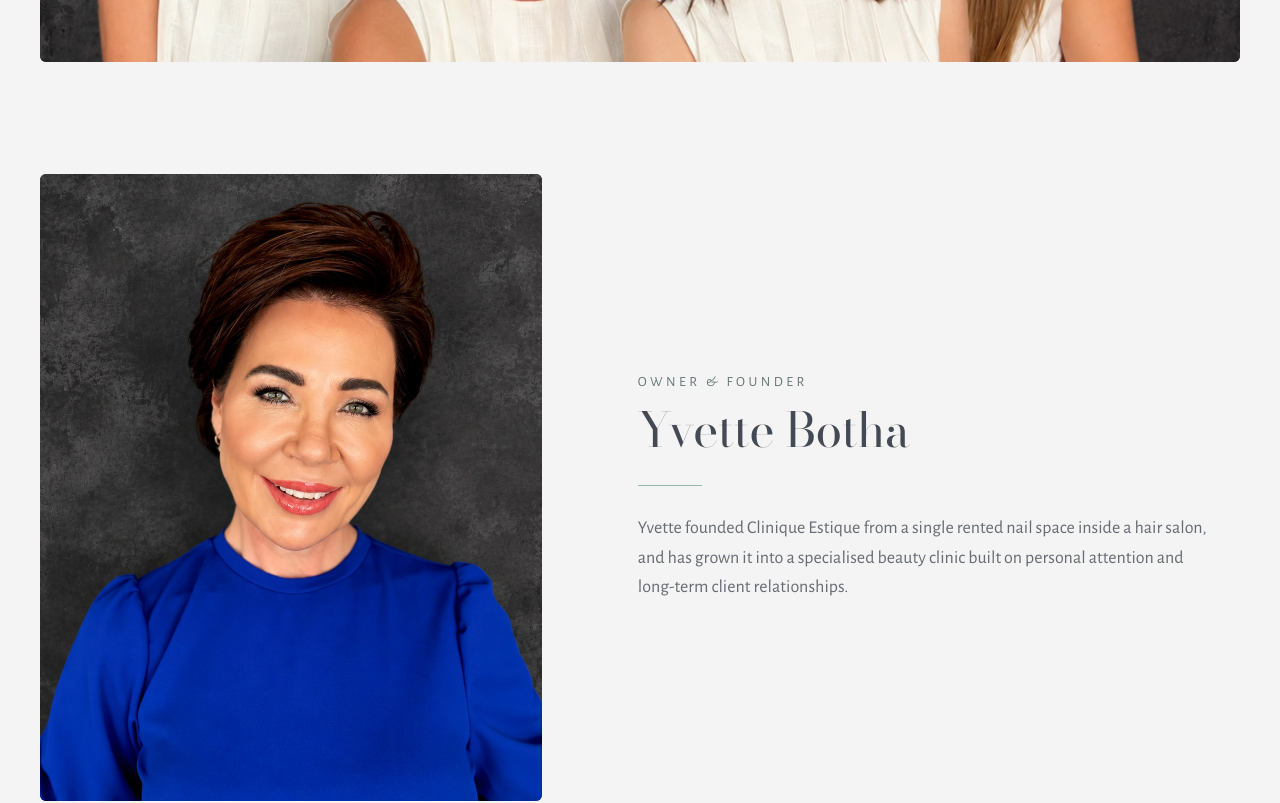
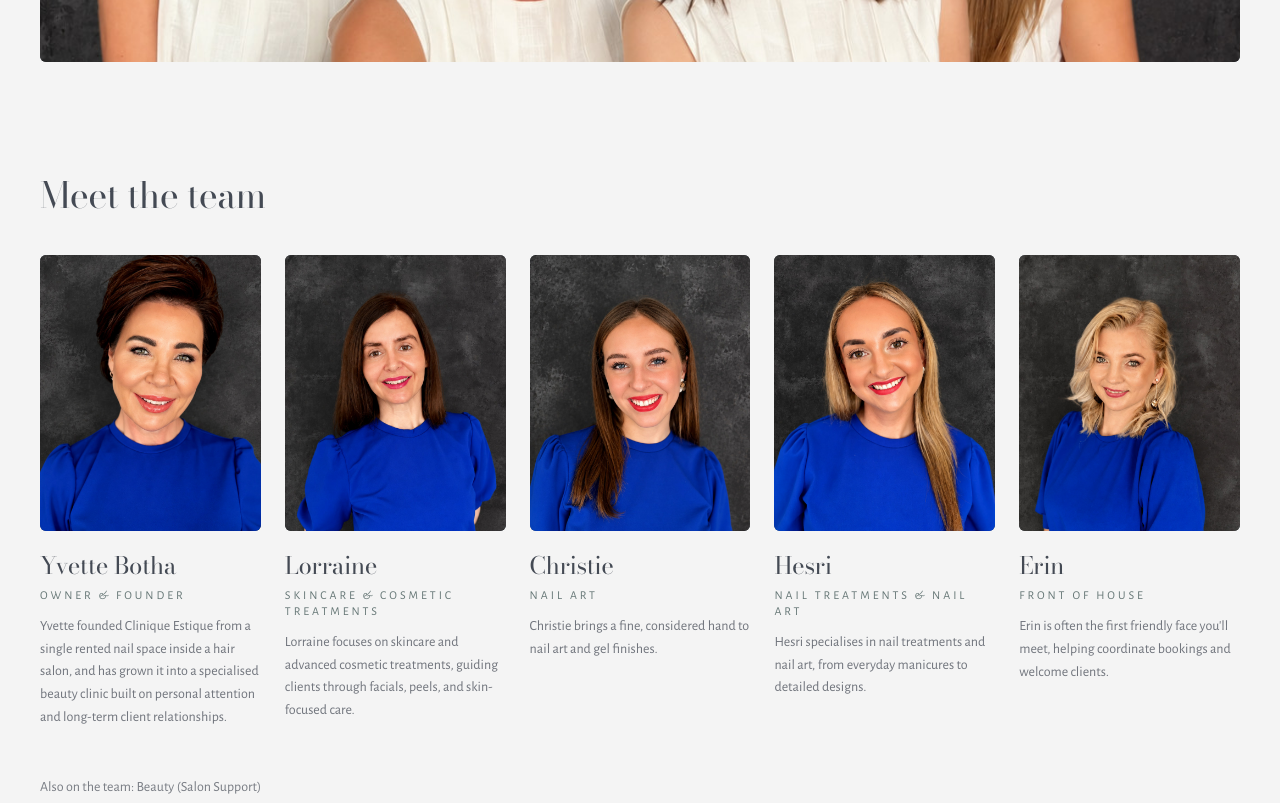
Before and after one commit to mienke680-star/Cliniqueestique, a Next.js app: page /team in a window 1280 px wide. Shown: the part 1040-1843 px from the top of the page. Built offline with nearby package versions, Linux system fonts and the light colour scheme.

Commit message:
Show Yvette at the same card size as the rest of the team
Co-Authored-By: Claude Opus 5.5 <noreply@anthropic.com>
Claude-Session: https://claude.ai/code/session_017LBW1nBkNMQ2Qe2PRwiMKv

```diff
--- a/app/team/page.tsx
+++ b/app/team/page.tsx
@@ -14,9 +14,9 @@ export const metadata: Metadata = {
 };
 
 export default function TeamPage() {
-  const [founder, ...rest] = team;
-  const pictured = rest.filter((m) => teamPortraits[m.name]);
-  const others = rest.filter((m) => !teamPortraits[m.name]);
+  // Founder first, then the team, all at the same card size
+  const pictured = team.filter((m) => teamPortraits[m.name]);
+  const others = team.filter((m) => !teamPortraits[m.name]);
 
   return (
     <div className="pb-24 md:pb-32">
@@ -51,51 +51,18 @@ export default function TeamPage() {
         </Reveal>
       </section>
 
-      {/* Founder feature */}
-      {founder && (
-        <section className="container-x mt-20 grid items-center gap-10 md:mt-28 md:grid-cols-[minmax(0,5fr)_minmax(0,6fr)] md:gap-16 lg:gap-24">
-          <Reveal>
-            <div className="relative mx-auto aspect-[4/5] w-full max-w-md overflow-hidden rounded-md bg-charcoal md:max-w-none">
-              {teamPortraits[founder.name] && (
-                <Image
-                  src={teamPortraits[founder.name]}
-                  alt={`Portrait of ${founder.name}, ${founder.role}`}
-                  fill
-                  placeholder="blur"
-                  sizes="(min-width: 768px) 42vw, 90vw"
-                  className="object-cover"
-                  style={{ transform: "scale(1.15)", transformOrigin: teamPortraitFocus[founder.name] }}
-                />
-              )}
-            </div>
-          </Reveal>
-          <Reveal delay={0.1}>
-            <div className="max-w-xl">
-              <p className="font-label text-sm uppercase tracking-widest2 text-sage-deep">
-                {founder.role}
-              </p>
-              <h2 className="mt-3 font-display text-4xl leading-tight text-charcoal md:text-5xl">
-                {founder.name}
-              </h2>
-              <span aria-hidden className="mt-7 block h-px w-16 bg-seafoam" />
-              <p className="mt-7 font-body text-lg leading-relaxed text-charcoal/80">{founder.bio}</p>
-            </div>
-          </Reveal>
-        </section>
-      )}
-
-      {/* Team: 4 across on desktop, 2 on tablet, portrait-beside-text rows on phones */}
-      <section className="container-x mt-24 md:mt-32">
+      {/* Team: 5 across on wide screens, 3 on laptops, 2 on tablets, portrait-beside-text rows on phones */}
+      <section className="container-x mt-20 md:mt-28">
         <Reveal>
           <h2 className="font-display text-3xl leading-tight text-charcoal md:text-4xl">
             Meet the team
           </h2>
         </Reveal>
 
-        <ul className="mt-10 grid gap-8 sm:grid-cols-2 sm:gap-x-6 sm:gap-y-14 lg:grid-cols-4 lg:gap-x-8">
+        <ul className="mt-10 grid gap-8 sm:grid-cols-2 sm:gap-x-6 sm:gap-y-14 lg:grid-cols-3 lg:gap-x-8 xl:grid-cols-5 xl:gap-x-6">
           {pictured.map((member, i) => (
             <li key={member.name}>
-              <Reveal delay={(i % 4) * 0.07}>
+              <Reveal delay={(i % 5) * 0.07}>
                 <article className="grid grid-cols-[38%_1fr] items-start gap-5 sm:block">
                   <div className="relative aspect-[4/5] w-full overflow-hidden rounded-md bg-charcoal">
                     <Image
@@ -103,7 +70,7 @@ export default function TeamPage() {
                       alt={`Portrait of ${member.name}, ${member.role}`}
                       fill
                       placeholder="blur"
-                      sizes="(min-width: 1024px) 26vw, (min-width: 640px) 50vw, 45vw"
+                      sizes="(min-width: 1280px) 20vw, (min-width: 1024px) 30vw, (min-width: 640px) 50vw, 45vw"
                       className="object-cover"
                       style={{ transform: "scale(1.35)", transformOrigin: teamPortraitFocus[member.name] }}
                     />
```
